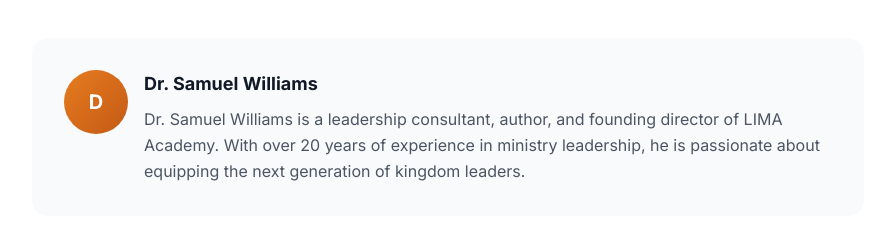
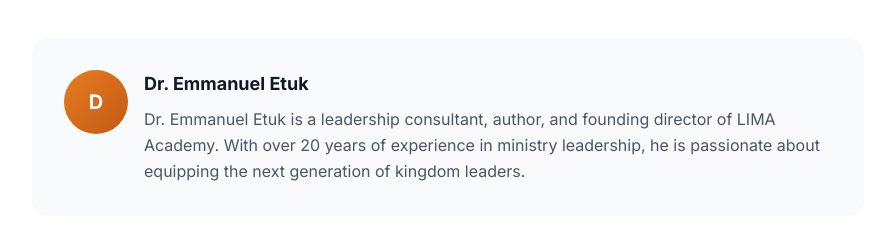
Before and after one commit to V-007-007/lima-website, a Next.js app: page /blog/foundation-of-kingdom-leadership in a window 1280 px wide. Shown: the part 1910-2144 px from the top of the page, without its empty margins (192-1085 px from the left). Built offline with nearby package versions, Linux system fonts and the light colour scheme; a web font is replaced by a local one.

Commit message:
Update page.tsx (blog slug)

```diff
--- a/src/app/blog/[slug]/page.tsx
+++ b/src/app/blog/[slug]/page.tsx
@@ -16,7 +16,7 @@ export default async function BlogPostPage({ params }: BlogPostPageProps) {
   const post = {
     title: 'The Foundation of Kingdom Leadership: Building on Solid Ground',
     date: 'January 15, 2024',
-    author: 'Dr. Samuel Williams',
+    author: 'Dr. Emmanuel Etuk',
     image: '/images/placeholder-1.jpg',
     content: `
       <p>Leadership in the kingdom of God requires a foundation unlike any other. While the world teaches leadership principles based on power, position, and personal achievement, kingdom leadership begins with a completely different paradigm—one rooted in servanthood, sacrifice, and spiritual authority.</p>
@@ -109,7 +109,7 @@ export default async function BlogPostPage({ params }: BlogPostPageProps) {
                 <div>
                   <h3 className="font-bold text-gray-900 text-lg mb-2">{post.author}</h3>
                   <p className="text-gray-600 leading-relaxed">
-                    Dr. Samuel Williams is a leadership consultant, author, and founding director of LIMA Academy.
+                    Dr. Emmanuel Etuk is a leadership consultant, author, and founding director of LIMA Academy.
                     With over 20 years of experience in ministry leadership, he is passionate about equipping
                     the next generation of kingdom leaders.
                   </p>
```
